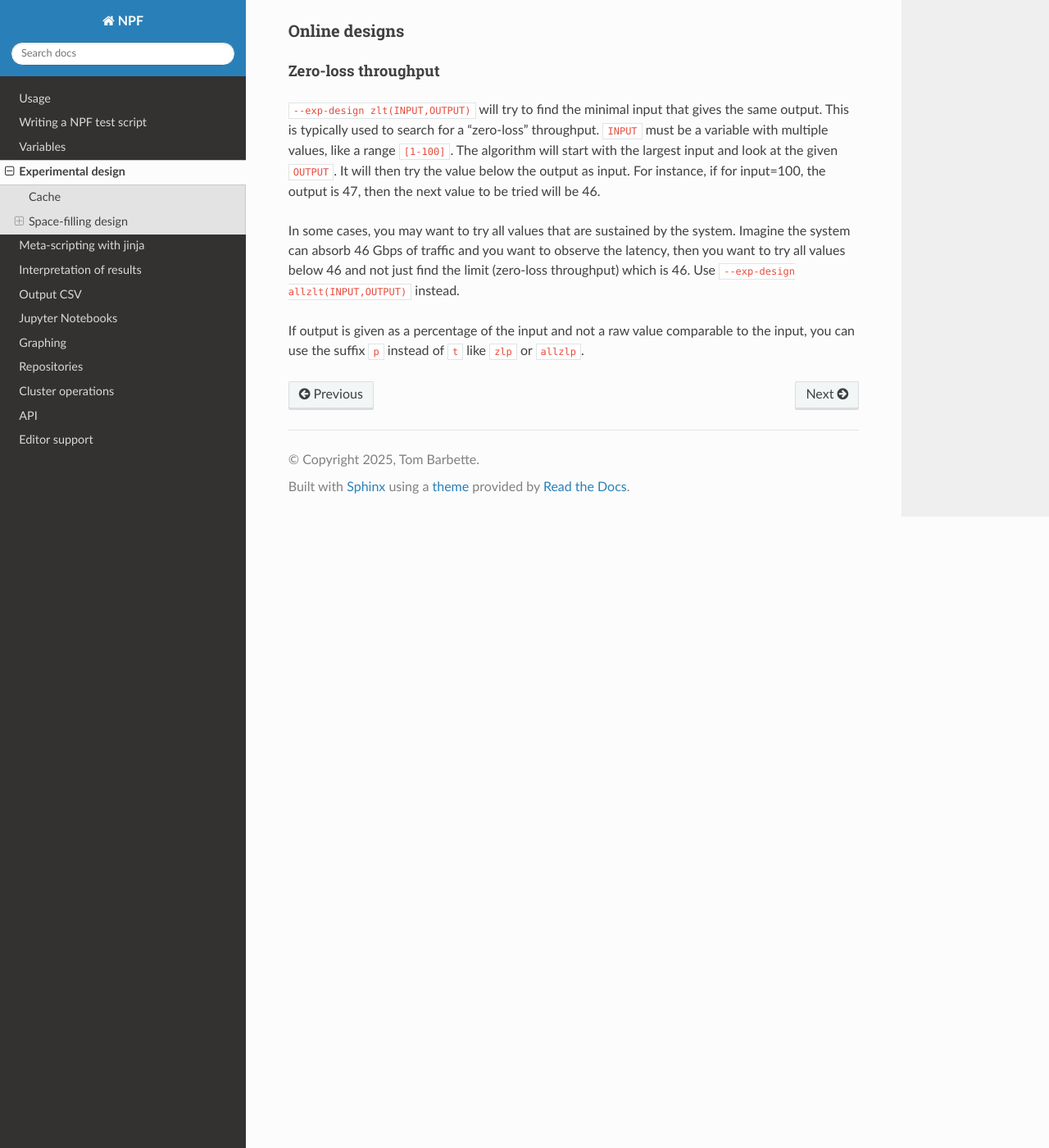
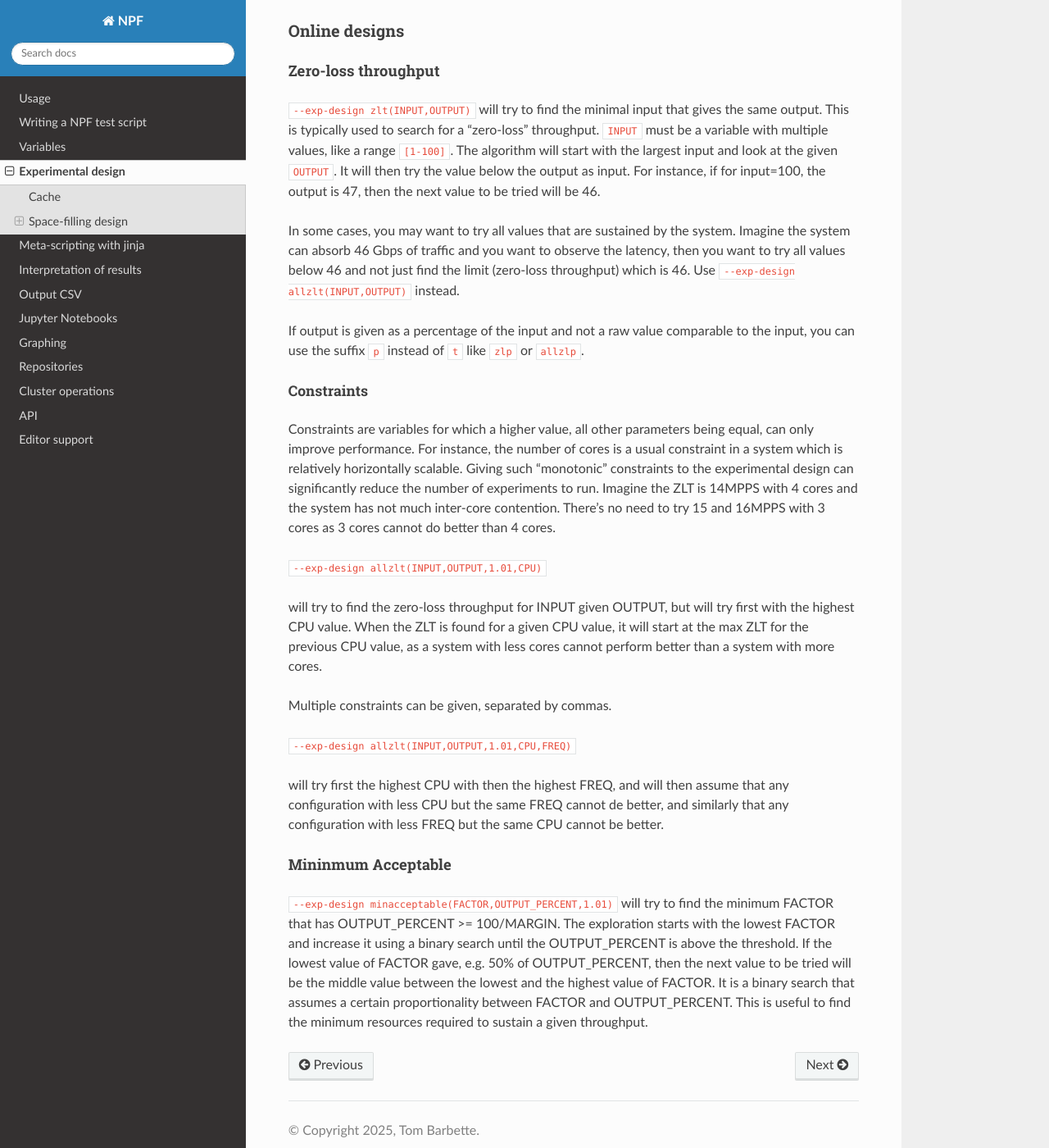
Before and after one commit to tbarbette/npf-docs, a Sphinx documentation site: the page built from docs/source/experimentaldesign.rst, in a window 1280 px wide and 1400 px high, scrolled down 1460 px. Shown: the whole window at 82% size. Built offline with Sphinx 7.4.7 and the Read the Docs theme 3.1.0, drawn with Linux system fonts in a browser that asks for light colours.

Commit message:
Add documentation for ZLT

```diff
--- a/docs/source/experimentaldesign.rst
+++ b/docs/source/experimentaldesign.rst
@@ -50,3 +50,29 @@ Zero-loss throughput
 In some cases, you may want to try all values that are sustained by the system. Imagine the system can absorb 46 Gbps of traffic and you want to observe the latency, then you want to try all values below 46 and not just find the limit (zero-loss throughput) which is 46. Use ``--exp-design allzlt(INPUT,OUTPUT)`` instead.
 
 If output is given as a percentage of the input and not a raw value comparable to the input, you can use the suffix ``p`` instead of ``t`` like ``zlp`` or ``allzlp``.
+
+Constraints
+~~~~~~~~~~~
+Constraints are variables for which a higher value, all other parameters being equal, can only improve performance. For instance, the number of cores is a usual constraint in a system which is relatively horizontally scalable.
+Giving such "monotonic" constraints to the experimental design can significantly reduce the number of experiments to run.
+Imagine the ZLT is 14MPPS with 4 cores and the system has not much inter-core contention. There's no need to try 15 and 16MPPS with 3 cores as 3 cores cannot do better than 4 cores.
+
+``--exp-design allzlt(INPUT,OUTPUT,1.01,CPU)``
+
+will try to find the zero-loss throughput for INPUT given OUTPUT, but will try first with the highest CPU value. When the ZLT is found for a given CPU value, it will start at the max ZLT for the previous CPU value, as a system with less cores cannot perform better than a system with more cores.
+
+Multiple constraints can be given, separated by commas.
+
+``--exp-design allzlt(INPUT,OUTPUT,1.01,CPU,FREQ)``
+
+will try first the highest CPU with then the highest FREQ, and will then assume that any configuration with less CPU but the same FREQ cannot de better, and similarly that any configuration with less FREQ but the same CPU cannot be better.
+
+
+Mininmum Acceptable
+...................
+
+``--exp-design minacceptable(FACTOR,OUTPUT_PERCENT,1.01)``
+will try to find the minimum FACTOR that has OUTPUT_PERCENT >= 100/MARGIN.
+The exploration starts with the lowest FACTOR and increase it using a binary search until the OUTPUT_PERCENT is above the threshold.
+If the lowest value of FACTOR gave, e.g. 50% of OUTPUT_PERCENT, then the next value to be tried will be the middle value between the lowest and the highest value of FACTOR. It is a binary search that assumes a certain proportionality between FACTOR and OUTPUT_PERCENT.
+This is useful to find the minimum resources required to sustain a given throughput.
```
